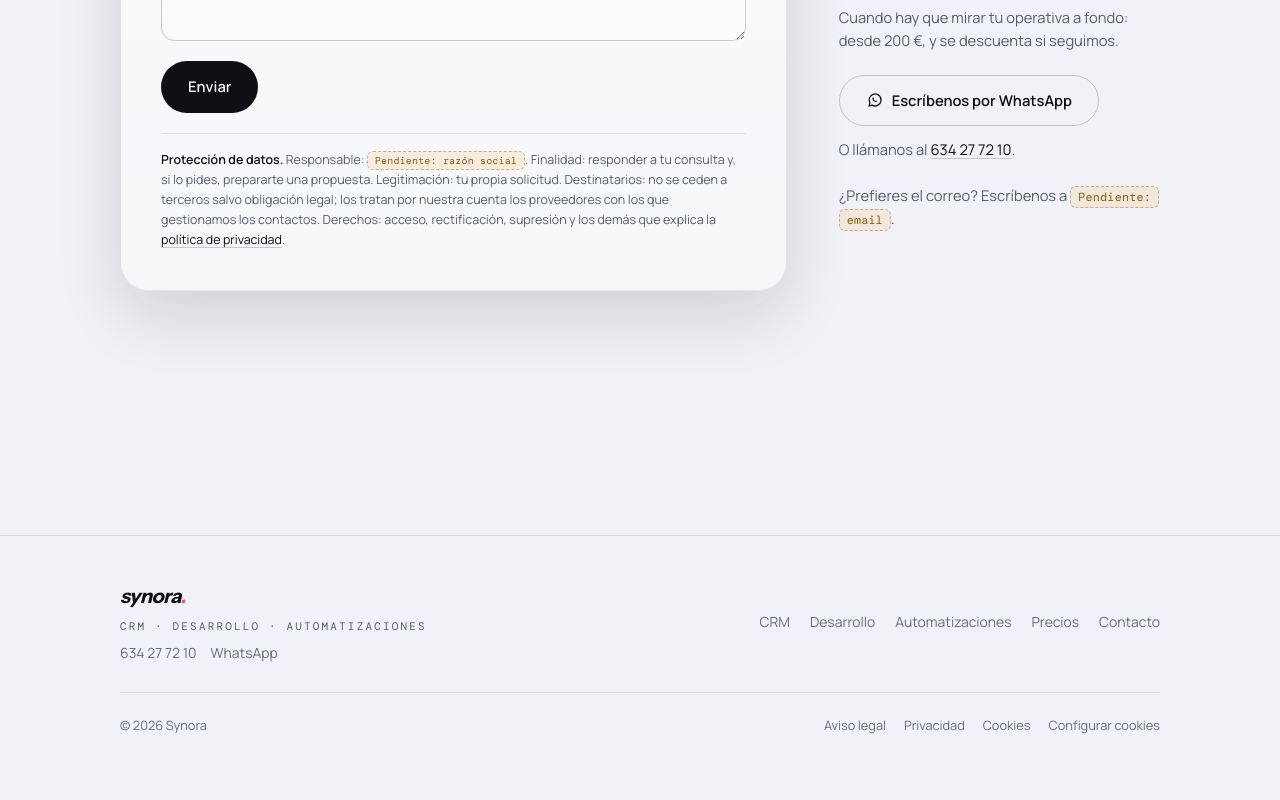
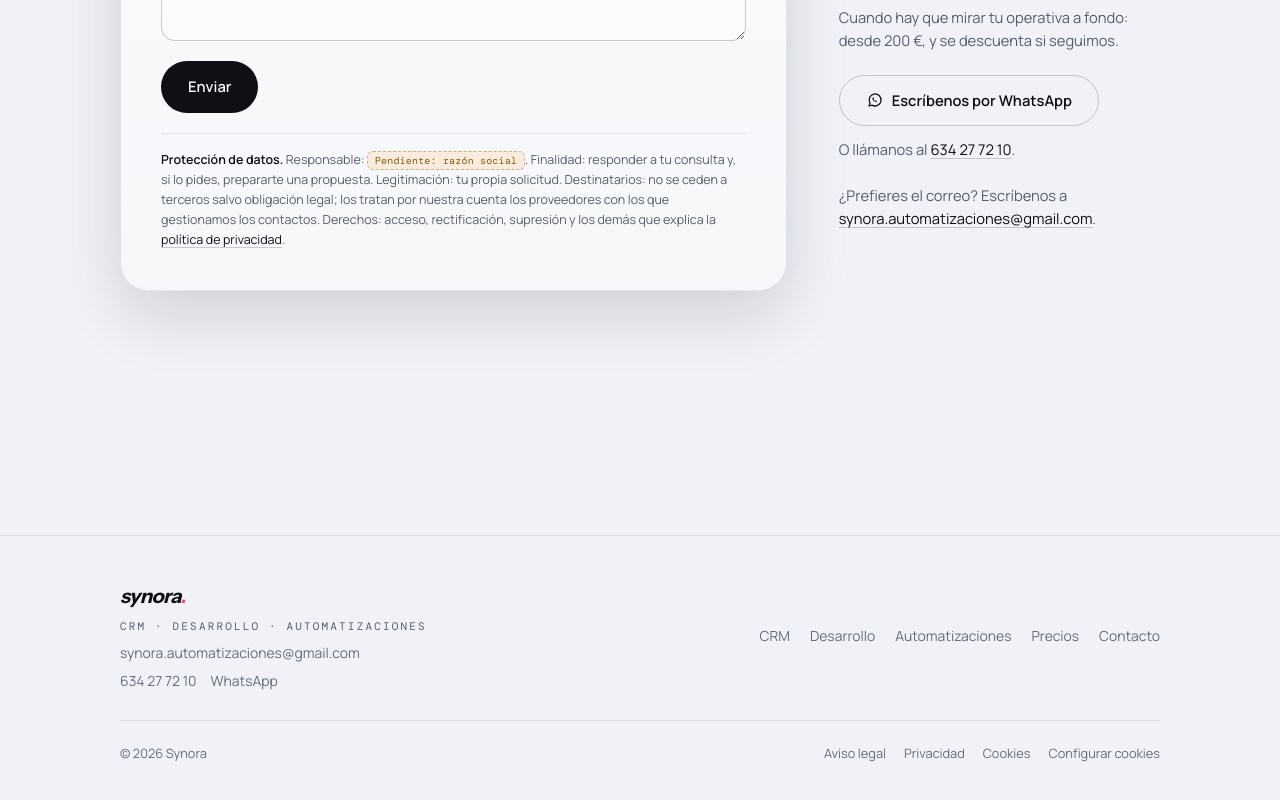
Before and after one commit to synora-ia/web-synora, a Next.js app: page /contacto in a window 1280 px wide. Shown: the part 944-1744 px from the top of the page. Built offline with nearby package versions, Linux system fonts and the light colour scheme.

Commit message:
Correo de contacto en la web (synora.automatizaciones@gmail.com)
Co-Authored-By: Claude Opus 5.5 <noreply@anthropic.com>

```diff
--- a/src/datos/titular.js
+++ b/src/datos/titular.js
@@ -16,7 +16,7 @@ export const TITULAR = {
   razonSocial: null, // p. ej. "Synora Soluciones, S.L."  (o nombre y apellidos si eres autónomo)
   nif: null, //         p. ej. "B12345678"
   domicilio: null, //   dirección completa: calle, número, CP, municipio, provincia
-  email: null, //       correo de contacto Y para ejercer derechos RGPD
+  email: "synora.automatizaciones@gmail.com", // contacto Y para ejercer derechos RGPD
 
   /* Opcionales, pero ayudan a que Google y las IA reconozcan a Synora como
      empresa real: salen en los datos estructurados en cuanto se rellenan. */
```
